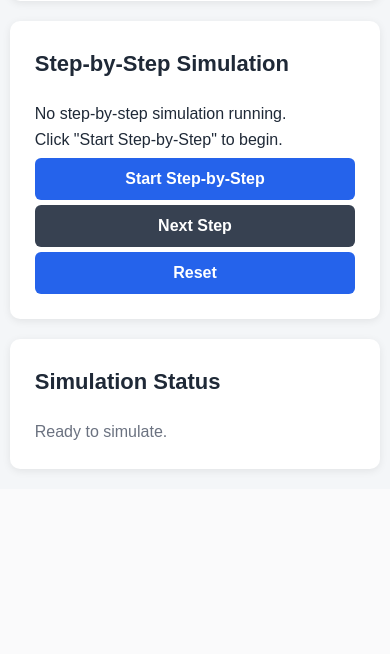
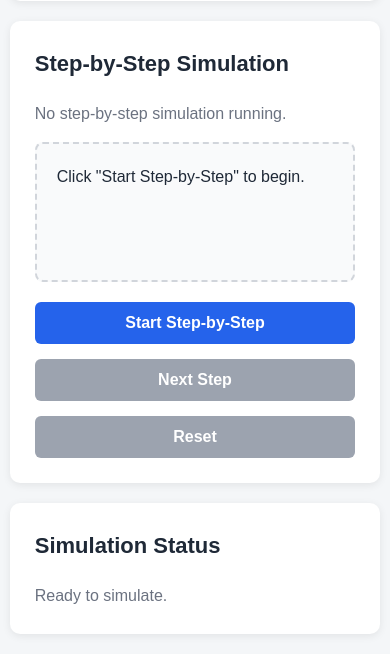
Before and after one commit to karthik-k11/CacheCraft, a Flask app: page / in a window 390 px wide. Shown: the part 2380-3034 px from the top of the page. Before the commit the page ends 2853 px from the top, so only its background shows below. Run offline with Flask 3, Linux system fonts and the light colour scheme.

Commit message:
Added styling for the step display, buttons, disabled states, and responsive layout

```diff
--- a/static/style.css
+++ b/static/style.css
@@ -87,12 +87,25 @@ button:hover {
     background: #1d4ed8;
 }
 
+button:disabled {
+    background: #9ca3af;
+    cursor: not-allowed;
+}
+
 .secondary-button {
     background: #374151;
 }
 
 .secondary-button:hover {
     background: #1f2937;
+}
+
+.reset-button {
+    background: #6b7280;
+}
+
+.reset-button:hover {
+    background: #4b5563;
 }
 
 .metrics-grid {
@@ -163,6 +176,30 @@ button:hover {
     font-weight: bold;
 }
 
+.step-display {
+    min-height: 140px;
+    background: #f9fafb;
+    border: 2px dashed #d1d5db;
+    border-radius: 8px;
+    padding: 20px;
+    margin-bottom: 15px;
+}
+
+.step-display p {
+    margin-bottom: 8px;
+}
+
+#step-counter {
+    color: #6b7280;
+    margin-bottom: 15px;
+}
+
+.step-buttons {
+    display: grid;
+    grid-template-columns: 1fr 1fr 1fr;
+    gap: 10px;
+}
+
 #simulation-status {
     color: #6b7280;
 }
@@ -181,6 +218,10 @@ button:hover {
         grid-template-columns: 1fr;
     }
 
+    .step-buttons {
+        grid-template-columns: 1fr;
+    }
+
     .header h1 {
         font-size: 30px;
     }
```
